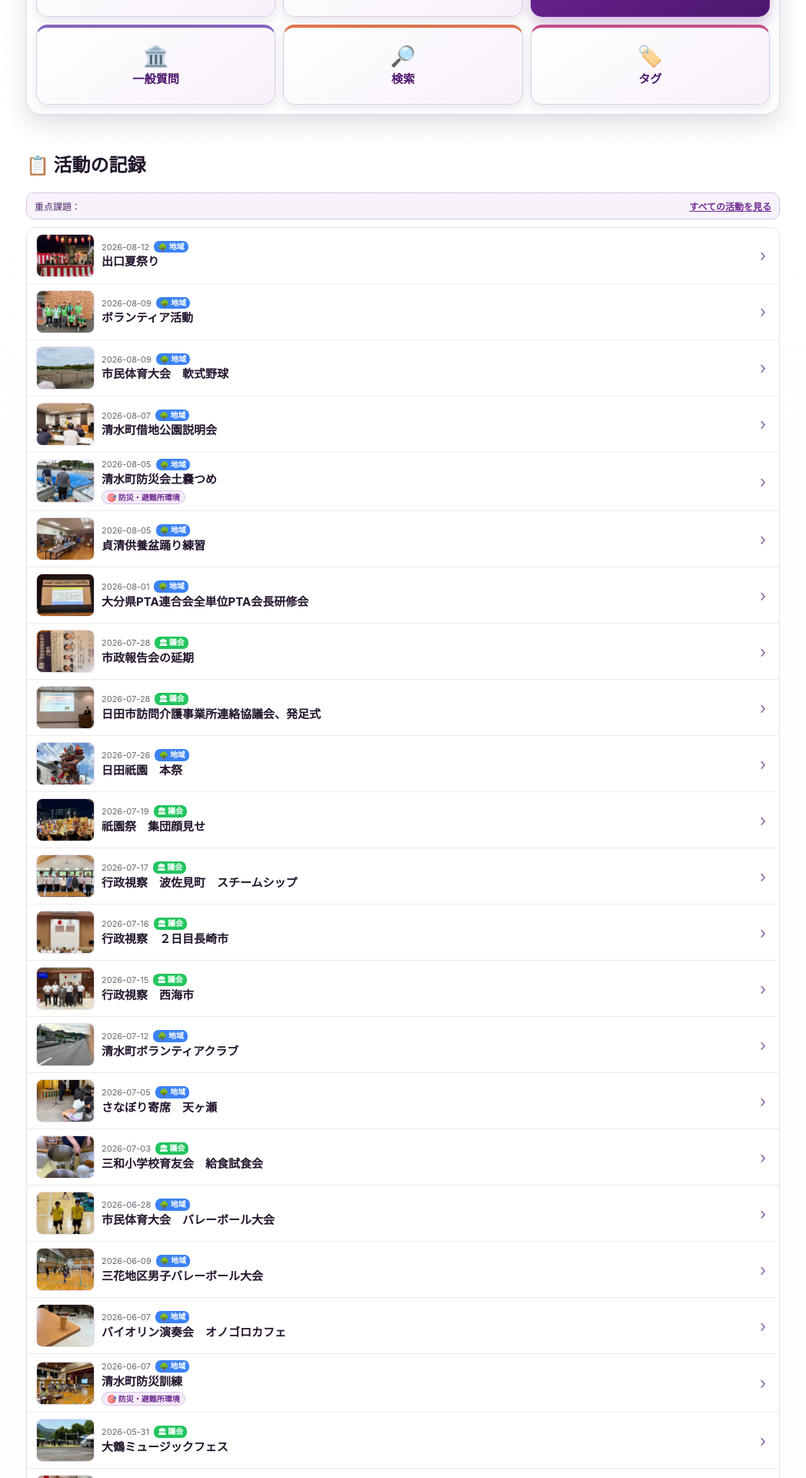
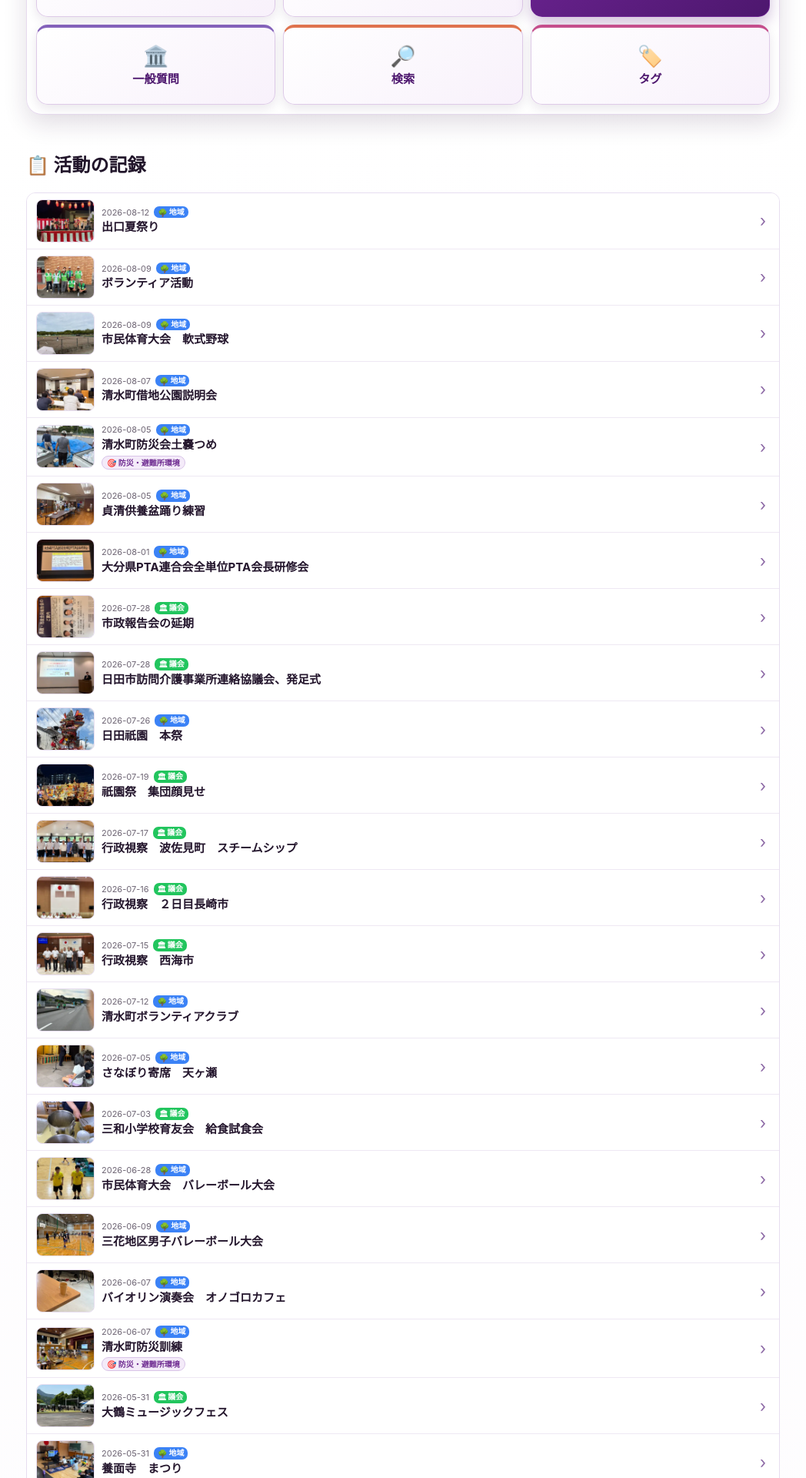
Before and after one commit to sakioryousuke-eng/activity-site, a Jekyll site: the page built from pages/activity.html, in a window 1280 px wide. Shown: the part 371-2291 px from the top of the page at 77% size, without its empty margins (116-1164 px from the left). Built offline with Jekyll 4.4.1, drawn with Linux system fonts in a browser that asks for light colours.

Commit message:
活動絞り込み時だけ案内帯を表示

```diff
--- a/pages/activity.html
+++ b/pages/activity.html
@@ -111,6 +111,7 @@ permalink: /pages/activity.html
   color: #4f2769;
   font-size: 12px;
 }
+.activity-filter[hidden] { display: none; }
 .activity-filter a { color: #6f2c91; font-weight: 700; white-space: nowrap; }
 .activity-filter-empty {
   margin: 10px 0;
@@ -154,7 +155,7 @@ permalink: /pages/activity.html
 
 <div class="activity-filter" id="activity-priority-filter" hidden>
   <span>重点課題：<strong data-filter-title></strong></span>
-  <a href="{{ '/pages/activity.html' | relative_url }}">すべての活動を見る</a>
+  <a href="{{ '/pages/activity.html' | relative_url }}">すべての活動に戻る</a>
   {% for priority_item in site.data.priorities.priorities %}
     <i data-priority-option="{{ priority_item.slug }}" data-priority-title="{{ priority_item.title | escape }}" hidden></i>
   {% endfor %}
```
